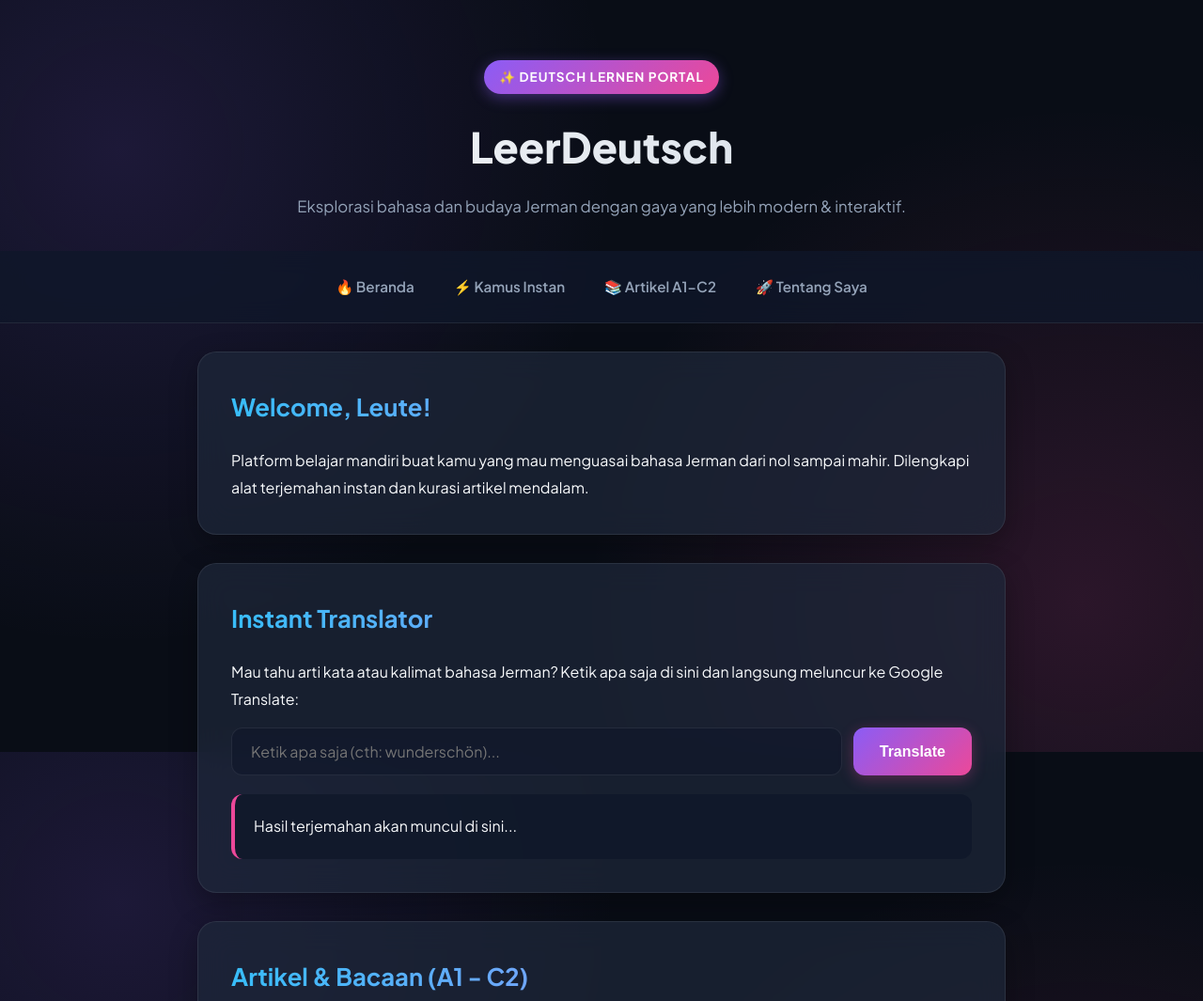
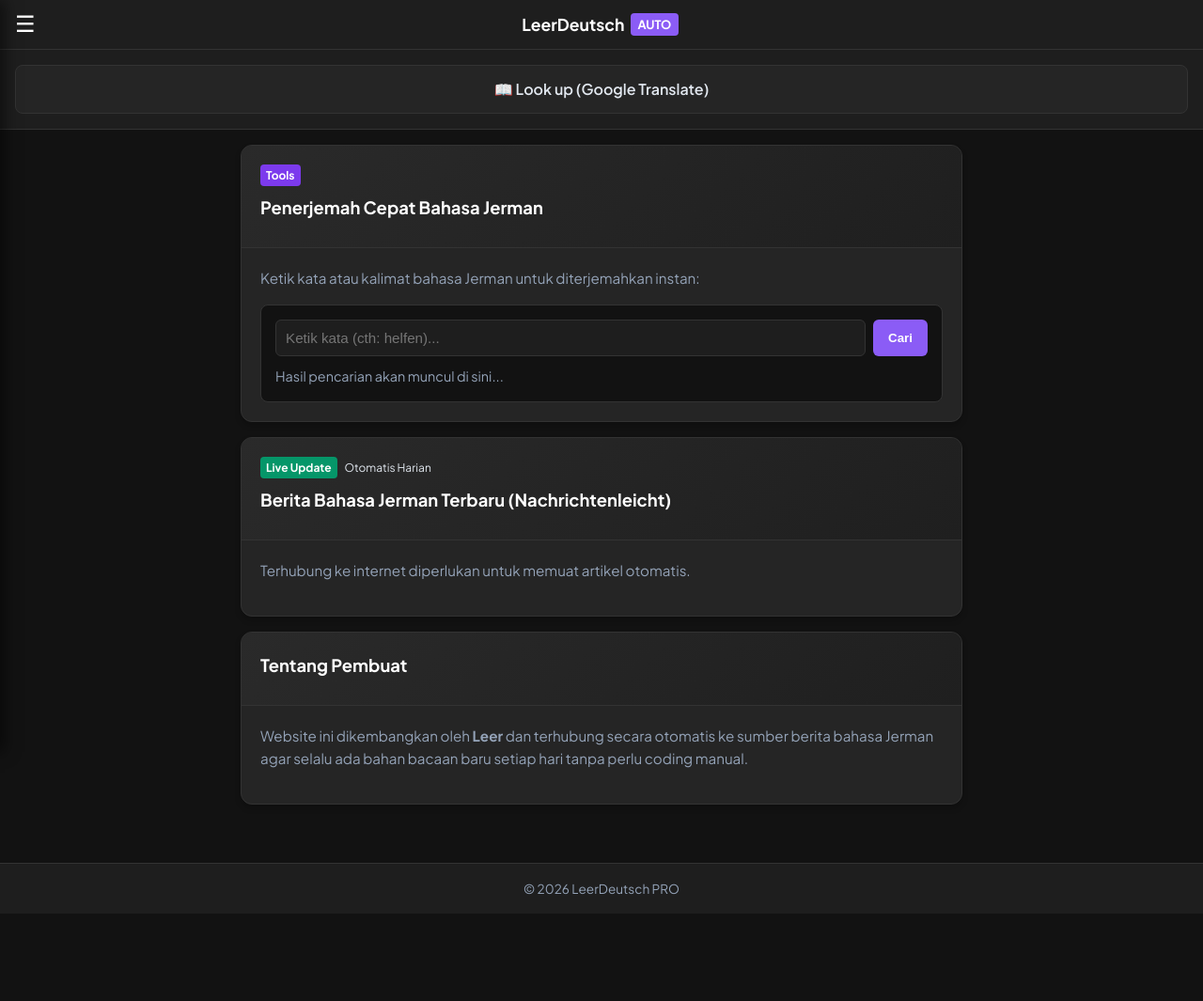
Before and after one commit to LeerCode/leerdeutsch, a plain HTML site: page index.html in a window 1280 px wide. Shown: the top 1065 px of the page at 94% size. After the commit the page ends 972 px from the top, so only its background shows below. Drawn offline with Linux system fonts and the light colour scheme; no server answers.

Commit message:
Tambahkan fitur ambil berita otomatis harian via RSS feed

```diff
--- a/index.html
+++ b/index.html
@@ -3,256 +3,199 @@
 <head>
     <meta charset="UTF-8">
     <meta name="viewport" content="width=device-width, initial-scale=1.0">
-    <title>LeerDeutsch | Portal Belajar Jerman Gen Z</title>
-    <link href="https://fonts.googleapis.com/css2?family=Plus+Jakarta+Sans:wght@300;400;600;700;800&display=swap" rel="stylesheet">
+    <title>LeerDeutsch | Portal Berita & Belajar Jerman Otomatis</title>
+    <link href="https://fonts.googleapis.com/css2?family=Plus+Jakarta+Sans:wght@400;500;600;700&display=swap" rel="stylesheet">
     <style>
         :root {
-            --bg: #090d16;
-            --card-bg: rgba(30, 41, 59, 0.7);
+            --bg: #121212;
+            --surface: #1e1e1e;
+            --surface-card: #252525;
             --primary: #8b5cf6;
-            --secondary: #ec4899;
-            --accent: #38bdf8;
-            --text-main: #f8fafc;
+            --text-main: #e2e8f0;
             --text-muted: #94a3b8;
-            --border: rgba(255, 255, 255, 0.08);
+            --border: #333333;
         }
         * { box-sizing: border-box; margin: 0; padding: 0; }
-        body {
-            font-family: 'Plus Jakarta Sans', sans-serif;
-            background-color: var(--bg);
-            color: var(--text-main);
-            line-height: 1.8;
-            background-image: radial-gradient(circle at 10% 20%, rgba(139, 92, 246, 0.15) 0%, transparent 40%),
-                              radial-gradient(circle at 90% 80%, rgba(236, 72, 153, 0.15) 0%, transparent 40%);
-            background-attachment: fixed;
-            scroll-behavior: smooth;
+        body { font-family: 'Plus Jakarta Sans', sans-serif; background-color: var(--bg); color: var(--text-main); line-height: 1.6; }
+
+        .top-bar {
+            background-color: var(--surface); border-bottom: 1px solid var(--border);
+            padding: 12px 16px; display: flex; justify-content: space-between; align-items: center;
+            position: sticky; top: 0; z-index: 1000;
         }
+        .menu-toggle { background: none; border: none; color: white; font-size: 1.5rem; cursor: pointer; }
+        .logo-title { font-weight: 700; font-size: 1.1rem; color: #fff; display: flex; align-items: center; gap: 6px; }
+        .logo-title span { background: var(--primary); padding: 2px 8px; border-radius: 4px; font-size: 0.8rem; }
 
-        /* Header Estetik */
-        header {
-            padding: 4rem 1rem 2rem;
-            text-align: center;
+        .sidebar {
+            position: fixed; top: 0; left: -280px; width: 280px; height: 100%;
+            background-color: var(--surface); border-right: 1px solid var(--border);
+            z-index: 2000; transition: left 0.3s ease; padding: 20px; box-shadow: 5px 0 15px rgba(0,0,0,0.5);
         }
-        .badge {
-            display: inline-block;
-            background: linear-gradient(135deg, var(--primary), var(--secondary));
-            color: white;
-            padding: 6px 16px;
-            border-radius: 50px;
-            font-size: 0.85rem;
-            font-weight: 700;
-            margin-bottom: 1rem;
-            text-transform: uppercase;
-            letter-spacing: 1px;
-            box-shadow: 0 4px 15px rgba(139, 92, 246, 0.4);
-        }
-        header h1 {
-            font-size: 2.8rem;
-            font-weight: 800;
-            background: linear-gradient(to right, #ffffff, #cbd5e1);
-            -webkit-background-clip: text;
-            -webkit-text-fill-color: transparent;
-            margin-bottom: 0.5rem;
-        }
-        header p { color: var(--text-muted); font-size: 1.05rem; }
+        .sidebar.active { left: 0; }
+        .sidebar-header { display: flex; justify-content: space-between; align-items: center; margin-bottom: 25px; border-bottom: 1px solid var(--border); padding-bottom: 15px; }
+        .sidebar-close { background: none; border: none; color: #fff; font-size: 1.5rem; cursor: pointer; }
+        .nav-links { list-style: none; display: flex; flex-direction: column; gap: 12px; }
+        .nav-links a { color: var(--text-main); text-decoration: none; font-weight: 500; padding: 10px 12px; border-radius: 8px; display: flex; align-items: center; gap: 10px; transition: background 0.2s; }
+        .nav-links a:hover { background-color: rgba(139, 92, 246, 0.2); color: var(--primary); }
 
-        /* Navigasi Glassmorphism */
-        nav {
-            display: flex;
-            justify-content: center;
-            background: rgba(15, 23, 42, 0.8);
-            backdrop-filter: blur(12px);
-            position: sticky;
-            top: 0;
-            z-index: 100;
-            border-bottom: 1px solid var(--border);
-            padding: 1rem;
-            gap: 10px;
-            flex-wrap: wrap;
-        }
-        nav a {
-            color: var(--text-muted);
-            text-decoration: none;
-            font-weight: 600;
-            padding: 8px 16px;
-            border-radius: 10px;
-            transition: all 0.3s ease;
-            font-size: 0.95rem;
-        }
-        nav a:hover {
-            background: rgba(139, 92, 246, 0.15);
-            color: var(--accent);
-            transform: translateY(-2px);
-        }
+        .overlay { position: fixed; top: 0; left: 0; width: 100%; height: 100%; background: rgba(0,0,0,0.6); z-index: 1500; display: none; }
+        .overlay.active { display: block; }
 
-        .container { max-width: 900px; margin: 30px auto; padding: 0 20px; }
+        .action-container { padding: 16px; display: flex; gap: 10px; background-color: var(--surface); border-bottom: 1px solid var(--border); }
+        .action-btn { flex: 1; background-color: var(--surface-card); border: 1px solid var(--border); color: var(--text-main); padding: 12px; border-radius: 8px; font-weight: 600; display: flex; align-items: center; justify-content: center; gap: 8px; cursor: pointer; text-decoration: none; }
 
-        /* Kartu Glass Style */
-        .card {
-            background: var(--card-bg);
-            backdrop-filter: blur(16px);
-            border: 1px solid var(--border);
-            border-radius: 20px;
-            padding: 35px;
-            margin-bottom: 30px;
-            box-shadow: 0 10px 30px rgba(0, 0, 0, 0.3);
-            transition: transform 0.3s ease;
-        }
-        .card:hover { border-color: rgba(139, 92, 246, 0.3); }
+        .feed-container { padding: 16px; max-width: 800px; margin: 0 auto; }
+        .news-card { background-color: var(--surface-card); border: 1px solid var(--border); border-radius: 12px; overflow: hidden; margin-bottom: 16px; box-shadow: 0 4px 6px rgba(0,0,0,0.2); }
+        .news-banner { background: linear-gradient(135deg, #2a2a2a, #1f1f1f); padding: 20px; border-bottom: 1px solid var(--border); }
+        .news-meta { display: flex; gap: 8px; align-items: center; margin-bottom: 8px; font-size: 0.75rem; }
+        .badge-level { background: #7c3aed; color: white; padding: 2px 6px; border-radius: 4px; font-weight: 700; }
+        .news-title { font-size: 1.15rem; font-weight: 700; color: #fff; margin-bottom: 8px; }
 
-        h2 {
-            font-size: 1.6rem;
-            font-weight: 700;
-            margin-bottom: 20px;
-            background: linear-gradient(to right, var(--accent), #c084fc);
-            -webkit-background-clip: text;
-            -webkit-text-fill-color: transparent;
-        }
+        .news-body { padding: 20px; }
+        .indo-text { color: var(--text-muted); font-size: 0.95rem; margin-bottom: 15px; }
 
-        /* Input & Button Gen Z Style */
-        .input-group { display: flex; gap: 12px; margin-top: 15px; }
-        input[type="text"] {
-            flex: 1;
-            padding: 14px 20px;
-            border-radius: 12px;
-            border: 1px solid var(--border);
-            background: rgba(15, 23, 42, 0.6);
-            color: white;
-            font-size: 1rem;
-            font-family: inherit;
-        }
-        input[type="text"]:focus { outline: none; border-color: var(--primary); box-shadow: 0 0 15px rgba(139, 92, 246, 0.3); }
+        .translator-box { background: var(--bg); padding: 15px; border-radius: 8px; border: 1px solid var(--border); }
+        .input-group { display: flex; gap: 8px; }
+        input[type="text"] { flex: 1; padding: 10px; background: var(--surface); border: 1px solid var(--border); border-radius: 6px; color: #fff; font-size: 0.95rem; }
+        button.translate-btn { background: var(--primary); color: white; border: none; padding: 0 16px; border-radius: 6px; font-weight: 600; cursor: pointer; }
+        .result-output { margin-top: 10px; font-size: 0.9rem; color: var(--text-muted); }
 
-        button {
-            padding: 14px 28px;
-            background: linear-gradient(135deg, var(--primary), var(--secondary));
-            color: white;
-            border: none;
-            border-radius: 12px;
-            font-size: 1rem;
-            font-weight: 700;
-            cursor: pointer;
-            transition: opacity 0.3s, transform 0.2s;
-            box-shadow: 0 4px 15px rgba(236, 72, 153, 0.3);
-        }
-        button:hover { opacity: 0.9; transform: scale(1.02); }
+        .auto-article-item { padding: 12px 0; border-bottom: 1px solid var(--border); }
+        .auto-article-item:last-child { border-bottom: none; }
+        .auto-article-title { color: #fff; text-decoration: none; font-weight: 600; display: block; margin-bottom: 4px; }
+        .auto-article-title:hover { color: var(--primary); }
 
-        .result-box {
-            margin-top: 20px;
-            padding: 20px;
-            background: rgba(15, 23, 42, 0.8);
-            border-radius: 12px;
-            border-left: 4px solid var(--secondary);
-            color: var(--text-main);
-        }
-
-        /* Artikel Estetik */
-        .article-content { margin-bottom: 40px; border-bottom: 1px solid var(--border); padding-bottom: 30px; }
-        .article-content:last-child { border-bottom: none; padding-bottom: 0; }
-        .article-content h3 { color: var(--accent); font-size: 1.2rem; margin-bottom: 12px; font-weight: 700; }
-        .deutsch-text {
-            font-style: italic;
-            color: #f1f5f9;
-            background: rgba(139, 92, 246, 0.08);
-            padding: 18px;
-            border-radius: 12px;
-            border-left: 4px solid var(--primary);
-            margin: 12px 0;
-        }
-        .indo-text { color: var(--text-muted); font-size: 0.95rem; }
-
-        footer {
-            text-align: center;
-            padding: 3rem 1rem;
-            color: var(--text-muted);
-            border-top: 1px solid var(--border);
-            margin-top: 50px;
-            font-size: 0.9rem;
-        }
+        footer { text-align: center; padding: 16px; color: var(--text-muted); font-size: 0.85rem; border-top: 1px solid var(--border); margin-top: 30px; background: var(--surface); }
     </style>
 </head>
 <body>
 
-    <header>
-        <span class="badge">✨ Deutsch Lernen Portal</span>
-        <h1>LeerDeutsch</h1>
-        <p>Eksplorasi bahasa dan budaya Jerman dengan gaya yang lebih modern & interaktif.</p>
-    </header>
+    <div class="top-bar">
+        <button class="menu-toggle" onclick="toggleSidebar()">☰</button>
+        <div class="logo-title">LeerDeutsch <span>AUTO</span></div>
+        <div style="width: 24px;"></div>
+    </div>
 
-    <nav>
-        <a href="#beranda">🔥 Beranda</a>
-        <a href="#kamus">⚡ Kamus Instan</a>
-        <a href="#artikel">📚 Artikel A1-C2</a>
-        <a href="#tentang">🚀 Tentang Saya</a>
-    </nav>
+    <div class="overlay" id="overlay" onclick="toggleSidebar()"></div>
+    <div class="sidebar" id="sidebar">
+        <div class="sidebar-header">
+            <h3>Menu Utama</h3>
+            <button class="sidebar-close" onclick="toggleSidebar()">✕</button>
+        </div>
+        <ul class="nav-links">
+            <li><a href="#feed">📰 Berita Otomatis</a></li>
+            <li><a href="#translator">🔍 Kamus & Penerjemah</a></li>
+            <li><a href="#tentang">👤 Tentang Pembuat</a></li>
+        </ul>
+    </div>
 
-    <div class="container">
-        <!-- Beranda -->
-        <div class="card" id="beranda">
-            <h2>Welcome, Leute!</h2>
-            <p>Platform belajar mandiri buat kamu yang mau menguasai bahasa Jerman dari nol sampai mahir. Dilengkapi alat terjemahan instan dan kurasi artikel mendalam.</p>
-        </div>
+    <div class="action-container" id="translator">
+        <a href="https://translate.google.com/?sl=de&tl=id" target="_blank" class="action-btn">📖 Look up (Google Translate)</a>
+    </div>
 
-        <!-- Kamus Online -->
-        <div class="card" id="kamus">
-            <h2>Instant Translator</h2>
-            <p>Mau tahu arti kata atau kalimat bahasa Jerman? Ketik apa saja di sini dan langsung meluncur ke Google Translate:</p>
-            <div class="input-group">
-                <input type="text" id="wordInput" placeholder="Ketik apa saja (cth: wunderschön)..." onkeypress="handleEnter(event)">
-                <button onclick="terjemahkanGoogle()">Translate</button>
+    <div class="feed-container" id="feed">
+
+        <!-- Live Translator Tool Card -->
+        <div class="news-card">
+            <div class="news-banner">
+                <div class="news-meta">
+                    <span class="badge-level">Tools</span>
+                </div>
+                <div class="news-title">Penerjemah Cepat Bahasa Jerman</div>
             </div>
-            <div class="result-box" id="resultOutput">Hasil terjemahan akan muncul di sini...</div>
-        </div>
-
-        <!-- Artikel A1-C2 -->
-        <div class="card" id="artikel">
-            <h2>Artikel & Bacaan (A1 - C2)</h2>
-
-            <div class="article-content">
-                <h3>Level A1: Mein tägliches Leben</h3>
-                <p class="deutsch-text">Mein Name ist Leer. Ich lebe in Bekasi, Indonesien. Mein Tag beginnt sehr früh, um genau 05:00 Uhr morgens. Zuerst trinke ich ein Glas Wasser und mache eine kurze Gymnastik. Danach bereite ich meinen Kaffee zu. Ich liebe die Stille des Morgens. Ab 08:00 Uhr arbeite ich als Logistik-Operator. Die Arbeit ist manchmal anstrengend, aber ich lerne dabei sehr viel über effiziente Prozesse. Am Abend widme ich mich voll und ganz dem Deutschlernen. Ich lese einfache Geschichten und versuche, neue Vokabeln in Sätzen zu verwenden. Um 22:00 Uhr gehe ich schlafen, um für den nächsten Tag fit zu sein.</p>
-                <p class="indo-text">Nama saya Leer. Saya tinggal di Bekasi, Indonesia. Hari saya dimulai sangat awal, tepatnya pukul 05:00 pagi. Pertama, saya minum segelas air dan melakukan senam singkat. Setelah itu, saya menyiapkan kopi saya. Saya menyukai keheningan pagi hari. Mulai pukul 08:00 saya bekerja sebagai operator logistik. Pekerjaan ini terkadang melelahkan, tetapi saya belajar banyak tentang proses yang efisien. Di malam hari, saya mendedikasikan diri sepenuhnya untuk belajar bahasa Jerman. Saya membaca cerita-cerita sederhana dan mencoba menggunakan kosakata baru dalam kalimat. Pukul 22:00 saya tidur agar bugar untuk hari berikutnya.</p>
-            </div>
-
-            <div class="article-content">
-                <h3>Level B1: Warum ist Deutschlernen lohnenswert?</h3>
-                <p class="deutsch-text">Viele Menschen fragen sich, warum man heute noch Deutsch lernen sollte, wo doch Englisch die Weltsprache ist. Die Antwort ist einfach: Deutsch ist die Sprache von Denkern, Erfindern und Dichtern. Durch das Erlernen der deutschen Sprache öffnen sich neue Türen in den Bereichen Technik, Wissenschaft und Philosophie. Deutschland ist das wirtschaftliche Herz Europas. Wenn man Deutsch spricht, verbessert man nicht nur seine Karrierechancen, sondern versteht auch die Kultur hinter den global agierenden Unternehmen besser. Es erfordert Disziplin und Zeit, aber das Gefühl, eine komplexe Sprache wie Deutsch zu meistern, ist eine unglaubliche Belohnung für jeden, der hart arbeitet.</p>
-                <p class="indo-text">Banyak orang bertanya-tanya mengapa seseorang harus belajar bahasa Jerman saat ini, padahal bahasa Inggris adalah bahasa dunia. Jawabannya sederhana: bahasa Jerman adalah bahasa para pemikir, penemu, dan penyair. Dengan mempelajari bahasa Jerman, pintu-pintu baru terbuka di bidang teknik, sains, dan filsafat. Jerman adalah jantung ekonomi Eropa. Jika Anda berbicara bahasa Jerman, Anda tidak hanya meningkatkan peluang karier Anda, tetapi juga lebih memahami budaya di balik perusahaan-perusahaan global. Ini membutuhkan disiplin dan waktu, tetapi perasaan menguasai bahasa yang kompleks seperti bahasa Jerman adalah hadiah yang luar biasa bagi siapa saja yang bekerja keras.</p>
-            </div>
-
-            <div class="article-content">
-                <h3>Level C2: Die philosophische Tiefe der deutschen Sprache</h3>
-                <p class="deutsch-text">Die deutsche Sprache zeichnet sich durch eine strukturelle Präzision aus, die es ermöglicht, komplexe Sachverhalte mit einer bemerkenswerten Genauigkeit zu artikulieren. Oft wird behauptet, Deutsch sei eine "schwere" Sprache, doch diese Komplexität ist genau das, was sie so ausdrucksstark macht. Von den philosophischen Werken eines Immanuel Kant bis zu den lyrischen Meisterwerken von Johann Wolfgang von Goethe – die deutsche Sprache bietet einen Zugang zu einer Tiefe des Denkens, die in anderen Sprachen oft nur schwer wiederzugeben ist. Für einen fortgeschrittenen Lerner bedeutet die Stufe C2 nicht nur die Beherrschung der Grammatik, sondern eine intuitive Verbindung zu den kulturellen Nuancen, die das Deutschsein ausmachen. Es ist ein lebenslanger Prozess des Entdeckens, der den Geist schärft und den Horizont unendlich erweitert.</p>
-                <p class="indo-text">Bahasa Jerman dicirikan oleh presisi struktural yang memungkinkan artikulasi masalah kompleks dengan akurasi yang luar biasa. Sering diklaim bahwa bahasa Jerman adalah bahasa yang "sulit", tetapi kompleksitas inilah yang membuatnya begitu ekspresif. Dari karya filosofis Immanuel Kant hingga karya liris agung Johann Wolfgang von Goethe – bahasa Jerman menawarkan akses ke kedalaman pemikiran yang seringkali sulit untuk direproduksi dalam bahasa lain. Bagi pembelajar tingkat lanjut, level C2 bukan sekadar penguasaan tata bahasa, melainkan hubungan intuitif dengan nuansa budaya yang membentuk identitas Jerman. Ini adalah proses penemuan seumur hidup yang menajamkan pikiran dan memperluas cakrawala tanpa batas.</p>
+            <div class="news-body">
+                <p class="indo-text">Ketik kata atau kalimat bahasa Jerman untuk diterjemahkan instan:</p>
+                <div class="translator-box">
+                    <div class="input-group">
+                        <input type="text" id="wordInput" placeholder="Ketik kata (cth: helfen)..." onkeypress="handleEnter(event)">
+                        <button class="translate-btn" onclick="terjemahkanGoogle()">Cari</button>
+                    </div>
+                    <div class="result-output" id="resultOutput">Hasil pencarian akan muncul di sini...</div>
+                </div>
             </div>
         </div>
 
-        <!-- Tentang Saya -->
-        <div class="card" id="tentang">
-            <h2>Tentang Pembuat</h2>
-            <p>Website ini dibangun dan dikembangkan secara mandiri oleh <strong>Leer</strong> sebagai media digital untuk mengasah konsistensi belajar serta membagikan progres penguasaan bahasa Jerman.</p>
+        <!-- Live Feed Berita Jerman Otomatis (RSS Feed dari Nachrichtenleicht / DW) -->
+        <div class="news-card">
+            <div class="news-banner">
+                <div class="news-meta">
+                    <span class="badge-level" style="background:#059669;">Live Update</span>
+                    <span class="badge-time">Otomatis Harian</span>
+                </div>
+                <div class="news-title">Berita Bahasa Jerman Terbaru (Nachrichtenleicht)</div>
+            </div>
+            <div class="news-body" id="rss-feed-container">
+                <p class="indo-text">Memuat artikel terbaru secara otomatis dari internet...</p>
+            </div>
         </div>
+
+        <div class="news-card" id="tentang">
+            <div class="news-banner">
+                <div class="news-title">Tentang Pembuat</div>
+            </div>
+            <div class="news-body">
+                <p class="indo-text">Website ini dikembangkan oleh <strong>Leer</strong> dan terhubung secara otomatis ke sumber berita bahasa Jerman agar selalu ada bahan bacaan baru setiap hari tanpa perlu coding manual.</p>
+            </div>
+        </div>
+
     </div>
 
     <footer>
-        <p>&copy; 2026 - Crafted with 💜 by LeerCode</p>
+        <p>&copy; 2026 LeerDeutsch PRO</p>
     </footer>
 
     <script>
+        function toggleSidebar() {
+            document.getElementById('sidebar').classList.toggle('active');
+            document.getElementById('overlay').classList.toggle('active');
+        }
+
         function terjemahkanGoogle() {
             const input = document.getElementById("wordInput").value.trim();
             const output = document.getElementById("resultOutput");
             if (!input) {
-                output.innerHTML = "⚠️ Ketik sesuatu dulu dong!";
+                output.innerHTML = "⚠️ Ketik sesuatu dulu!";
                 return;
             }
             const urlTranslate = `https://translate.google.com/?sl=de&tl=id&text=${encodeURIComponent(input)}&op=translate`;
-            output.innerHTML = `🌐 Terjemahan untuk <strong>"${input}"</strong> siap:<br><br>
-            <a href="${urlTranslate}" target="_blank" style="display:inline-block; background:linear-gradient(135deg, var(--primary), var(--secondary)); color:white; padding:10px 22px; border-radius:10px; text-decoration:none; font-weight:700; box-shadow: 0 4px 15px rgba(139, 92, 246, 0.4);">🚀 Buka Google Translate</a>`;
+            output.innerHTML = `🌐 Terjemahan <strong>"${input}"</strong> siap: <a href="${urlTranslate}" target="_blank" style="color: #8b5cf6; font-weight: 700; text-decoration: underline;">Buka Google Translate</a>`;
         }
+
         function handleEnter(event) {
             if (event.key === "Enter") { terjemahkanGoogle(); }
         }
+
+        // Fungsi mengambil artikel otomatis dari RSS publik berita Jerman mudah (Nachrichtenleicht)
+        async function fetchRssFeed() {
+            const container = document.getElementById('rss-feed-container');
+            try {
+                // Menggunakan public RSS-to-JSON API untuk mengambil berita berbahasa Jerman
+                const response = await fetch('https://api.rss2json.com/v1/api.json?rss_url=https%3A%2F%2Fwww.nachrichtenleicht.de%2Fnachrichtenleicht-nachrichten-100.rss');
+                const data = await response.json();
+
+                if (data.status === 'ok') {
+                    let htmlContent = '';
+                    data.items.slice(0, 5).forEach(item => {
+                        htmlContent += `
+                            <div class="auto-article-item">
+                                <a href="${item.link}" target="_blank" class="auto-article-title">📌 ${item.title}</a>
+                                <p style="font-size: 0.85rem; color: #94a3b8; margin-bottom: 4px;">${item.pubDate.substring(0, 10)}</p>
+                                <p style="font-size: 0.9rem; color: #cbd5e1;">${item.description.replace(/<[^>]*>?/gm, '').substring(0, 100)}...</p>
+                            </div>
+                        `;
+                    });
+                    container.innerHTML = htmlContent;
+                } else {
+                    container.innerHTML = '<p class="indo-text">Gagal memuat artikel otomatis.</p>';
+                }
+            } catch (error) {
+                container.innerHTML = '<p class="indo-text">Terhubung ke internet diperlukan untuk memuat artikel otomatis.</p>';
+            }
+        }
+
+        // Jalankan fungsi saat halaman dibuka
+        fetchRssFeed();
     </script>
 </body>
 </html>
```
